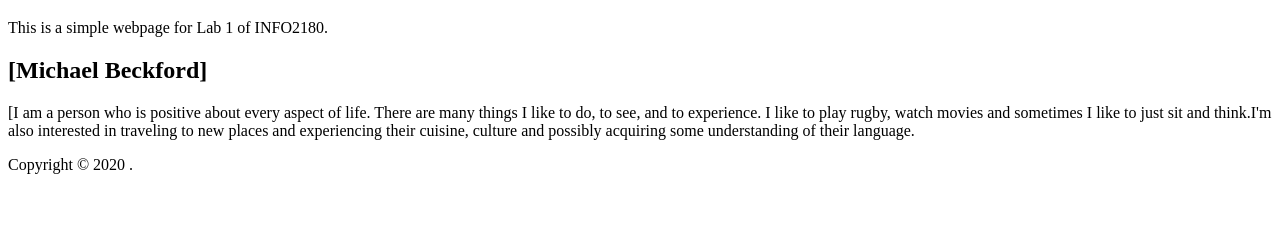
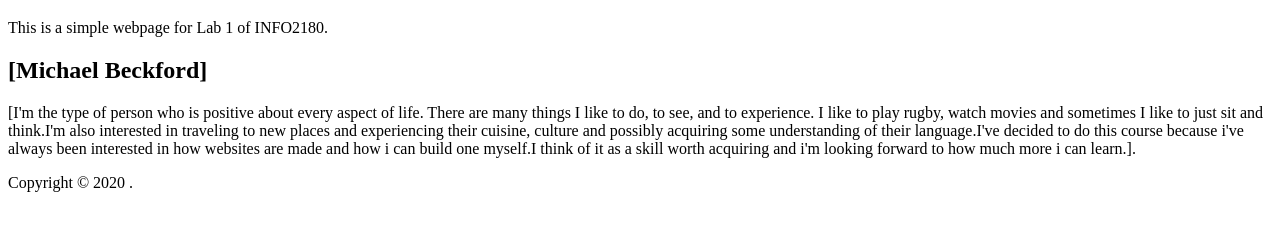
Before and after one commit to TavonBeckford/info2180-lab1, a plain HTML site: page index.html in a window 1280 px wide. Shown: the part 61-292 px from the top of the page. Drawn offline with Linux system fonts and the light colour scheme.

Commit message:
Edited index.html

```diff
--- a/index.html
+++ b/index.html
@@ -5,6 +5,7 @@
     <meta name="viewport" content="width=devicewidth, initial-scale=1.0">
     <meta http-equiv="X-UA-Compatible" content="ie=edge">
     <title>INFO2180 Lab 1</title>
+    <link href="styles.css" rel="stylesheet" type="text/css">
 </head>
 <body>
     <header>
@@ -13,12 +14,15 @@
     </header>
     <main>
         <h2>[Michael Beckford]</h2>
-        <p>[I am a person who is positive about every aspect of life.
+        <p>[I'm the type of person who is positive about every aspect of life.
             There are many things I like to do, to see, and to experience.
             I like to play rugby, watch movies and sometimes I like to just
             sit and think.I'm also interested in traveling to new places and
             experiencing their cuisine, culture and possibly acquiring some
-            understanding of their language.</p>
+            understanding of their language.I've decided to do this course because
+	    i've always been interested in how websites are made and how i can build
+	    one myself.I think of it as a skill worth acquiring and i'm looking forward
+	    to how much more i can learn.].</p>
     </main>
     <footer>
      <p>Copyright &copy; 2020 <Michael Beckford>.</p>
```
